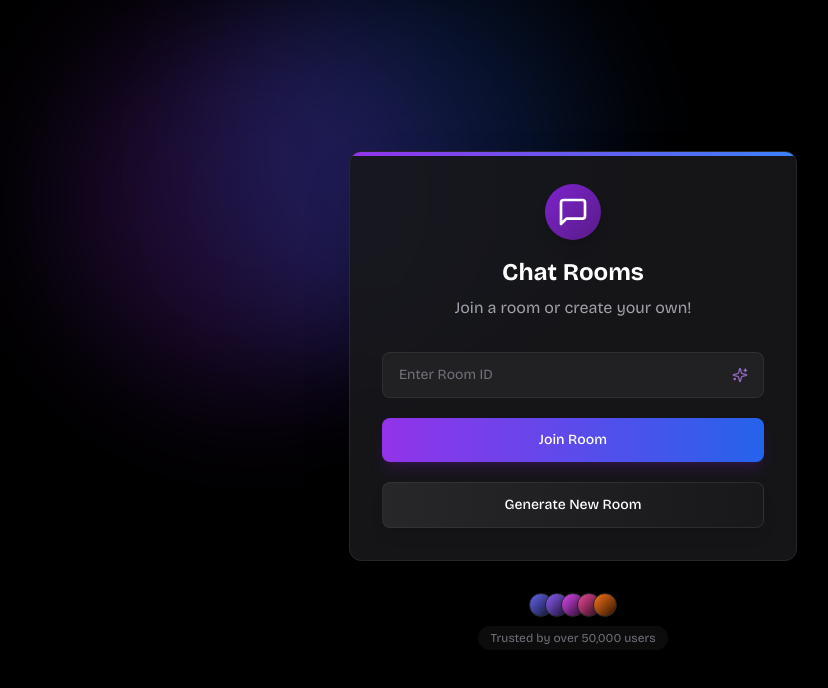
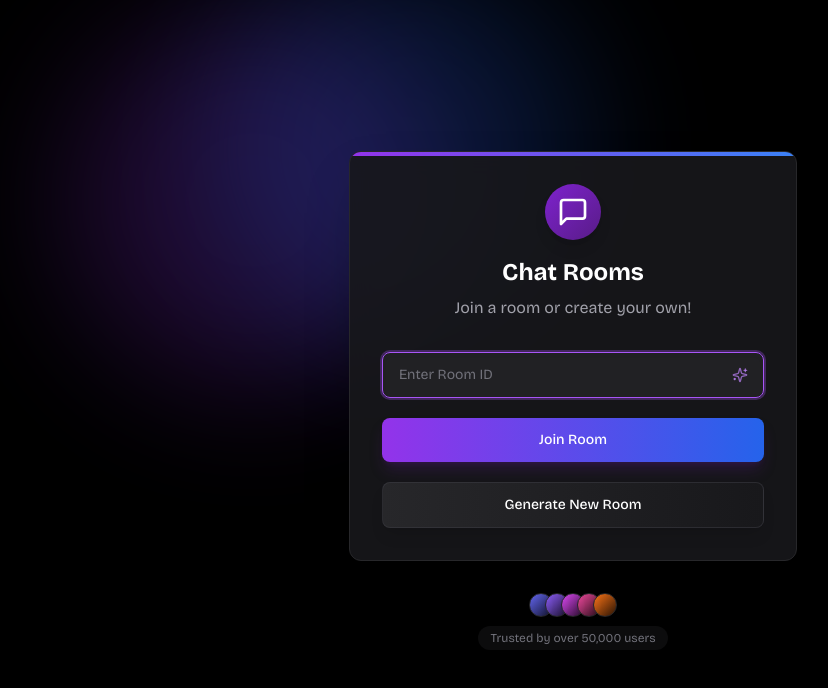
Before and after one commit to MrNikhillyadav/chatify-app, a React (Vite) app in the folder frontend/: page / in a window 1280 px wide. Shown: the top 688 px of the page, without its empty margins (67-895 px from the left). Built offline with nearby package versions, Linux system fonts and the light colour scheme.

Commit message:
add inputfocus on home.tsx

```diff
--- a/frontend/src/components/Home.tsx
+++ b/frontend/src/components/Home.tsx
@@ -1,11 +1,16 @@
-import { useState } from "react";
+import { useEffect, useRef, useState } from "react";
 import { useNavigate } from "react-router-dom";
 import { toast } from "sonner";
 import { MessageSquare, Sparkles } from "lucide-react";
 
 const Home = () => {
   const [room, setRoom] = useState("");
+  const inputRef = useRef<HTMLInputElement>(null)
   const navigate = useNavigate();
+
+  useEffect(()=> {
+    inputRef.current?.focus()
+  },[])
 
   const generateRoomId = () => {
     return Math.floor(10000 + Math.random() * 90000).toString();
@@ -43,6 +48,7 @@ const Home = () => {
       <div className="space-y-5">
         <div className="relative">
           <input
+          ref={inputRef}
             className="w-full px-4 py-3 bg-zinc-800/70 backdrop-blur-sm border border-zinc-700/50 rounded-lg
                      text-white placeholder-zinc-500 text-sm
                      focus:ring-2 focus:ring-purple-500/30 focus:border-purple-500 focus:outline-none
```
